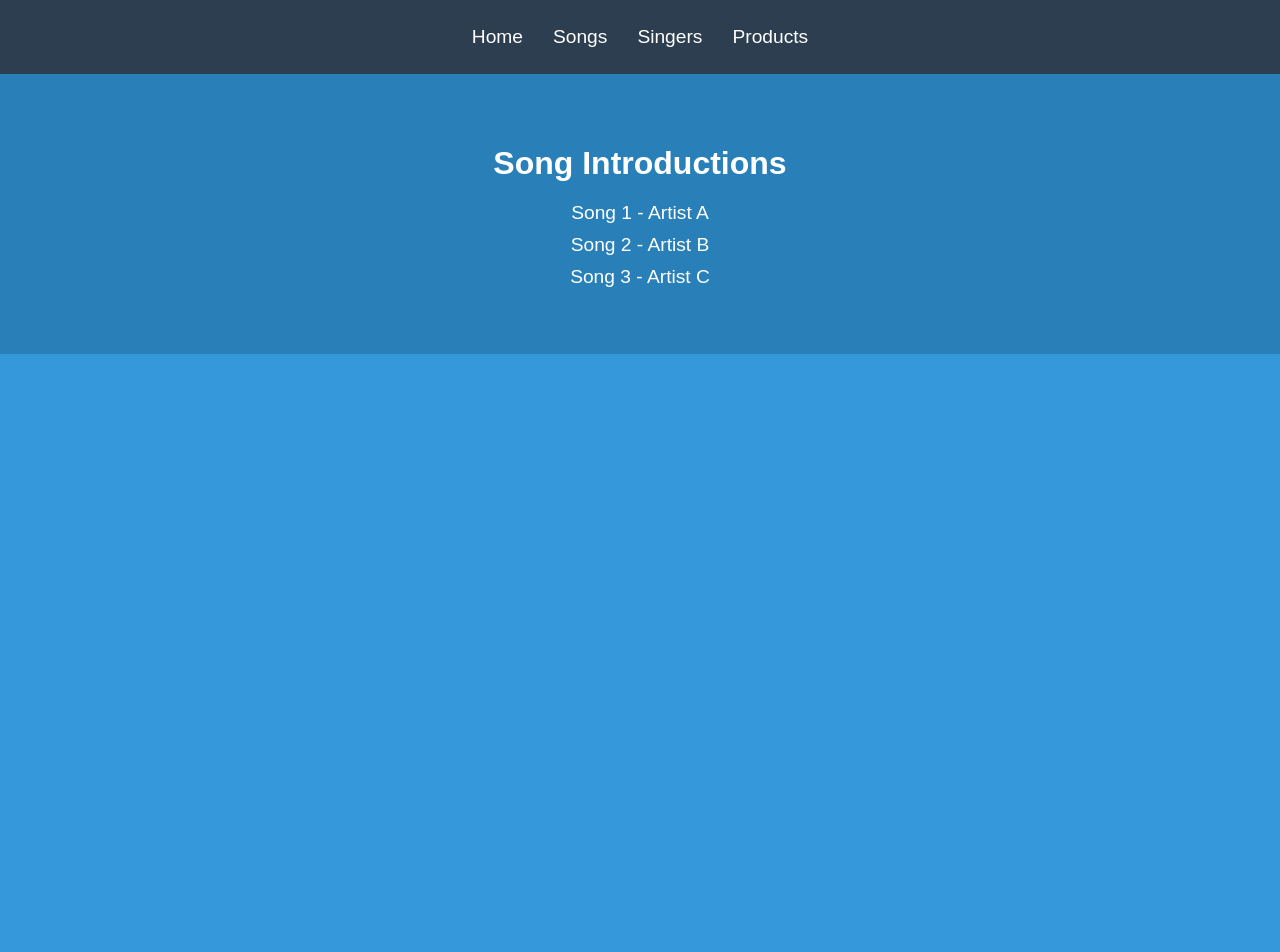
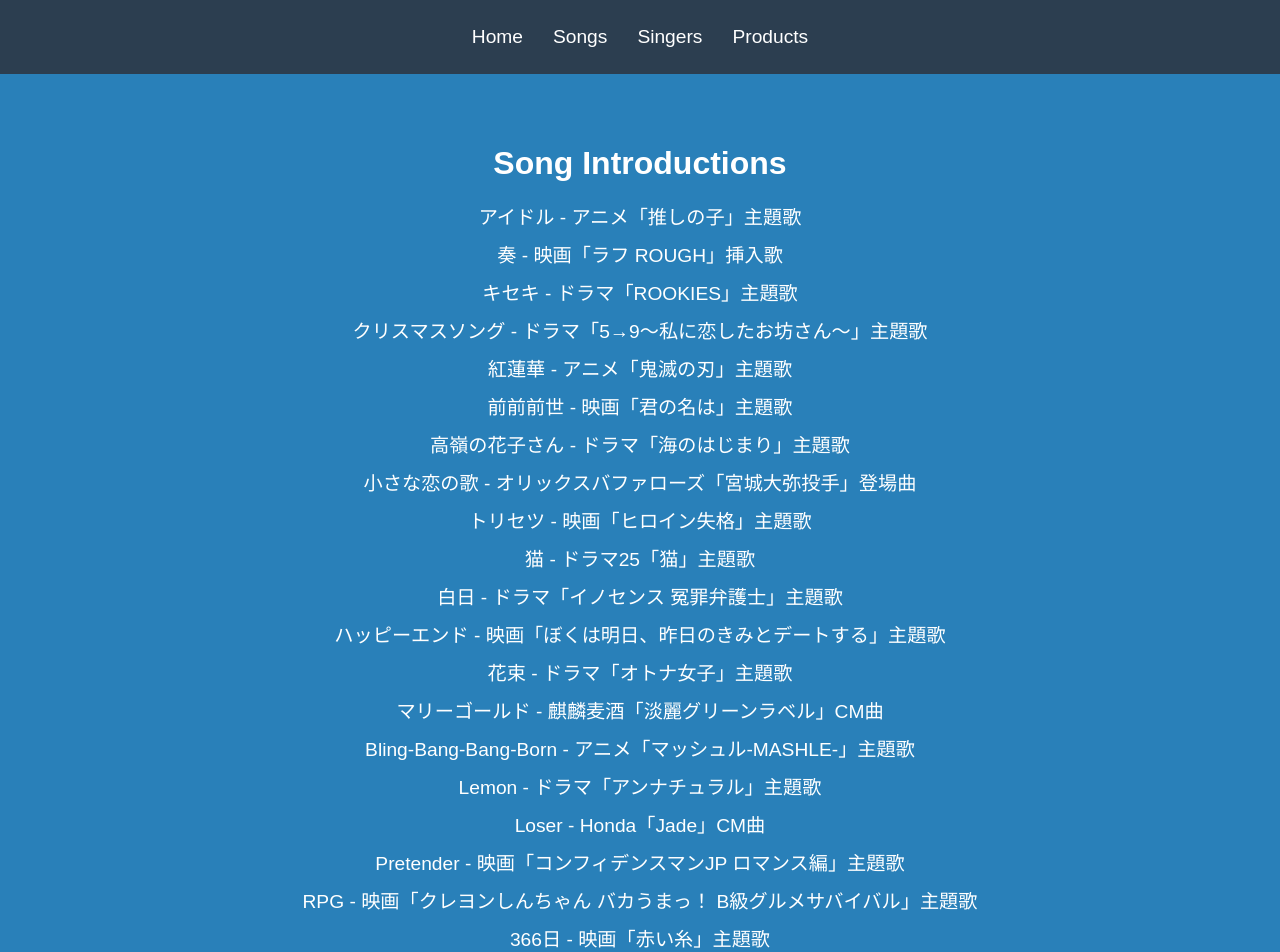
Before and after one commit to Yota0525/My-Awesome-App, a Nuxt app: page /songs in a window 1280 px wide. Shown: the top 952 px of the page. Before the commit the page ends 800 px from the top, so only its background shows below. Built offline with nearby package versions, Linux system fonts and the light colour scheme.

Commit message:
ページ内容作成

```diff
--- a/pages/singers.vue
+++ b/pages/singers.vue
@@ -2,9 +2,27 @@
   <div class="singers-page">
     <h1>Singer Introductions</h1>
     <ul>
-      <li>Artist A - Genre</li>
-      <li>Artist B - Genre</li>
-      <li>Artist C - Genre</li>
+      <li>秋川雅史 - 代表曲「千の風になって」</li>
+      <li>安室奈美恵 - 代表曲「Can You Celebrate」</li>
+      <li>絢香 - 代表曲「三日月」</li>
+      <li>嵐 - 代表曲「A・RA・SHI」</li>
+      <li>アンジェラ・アキ - 代表曲「手紙〜拝啓 十五の君へ〜」</li>
+      <li>家入レオ - 代表曲「君がくれた夏」</li>
+      <li>いきものがかり - 代表曲「YELL」</li>
+      <li>石井竜也 - 代表曲「浪漫飛行」</li>
+      <li>大黒摩季 - 代表曲「ら・ら・ら」</li>
+      <li>大塚愛 - 代表曲「さくらんぼ」</li>
+      <li>コブクロ - 代表曲「蕾」</li>
+      <li>倖田來未 - 代表曲「愛のうた」</li>
+      <li>倉木麻衣 - 代表曲「Secret of my heart」</li>
+      <li>桑田佳祐 - 代表曲「明日晴れるかな」</li>
+      <li>AI - 代表曲「ハピネス」</li>
+      <li>Aiko - 代表曲「カブトムシ」</li>
+      <li>AKB48 - 代表曲「ヘビーローテーション」</li>
+      <li>Aqua Timez - 代表曲「虹」</li>
+      <li>Every Little Thing - 代表曲「Time goes by」</li>
+      <li>EXILE - 代表曲「Choo Choo Train」</li>
+      <li>THE ALFEE - 代表曲「星空の下のディスタンス」</li>
     </ul>
   </div>
 </template>
--- a/pages/songs.vue
+++ b/pages/songs.vue
@@ -2,9 +2,26 @@
   <div class="songs-page">
     <h1>Song Introductions</h1>
     <ul>
-      <li>Song 1 - Artist A</li>
-      <li>Song 2 - Artist B</li>
-      <li>Song 3 - Artist C</li>
+      <li>アイドル - アニメ「推しの子」主題歌</li>
+      <li>奏 - 映画「ラフ ROUGH」挿入歌</li>
+      <li>キセキ - ドラマ「ROOKIES」主題歌</li>
+      <li>クリスマスソング - ドラマ「5→9～私に恋したお坊さん～」主題歌</li>
+      <li>紅蓮華 - アニメ「鬼滅の刃」主題歌</li>
+      <li>前前前世 - 映画「君の名は」主題歌</li>
+      <li>高嶺の花子さん - ドラマ「海のはじまり」主題歌</li>
+      <li>小さな恋の歌 - オリックスバファローズ「宮城大弥投手」登場曲</li>
+      <li>トリセツ - 映画「ヒロイン失格」主題歌</li>
+      <li>猫 - ドラマ25「猫」主題歌</li>
+      <li>白日 - ドラマ「イノセンス 冤罪弁護士」主題歌</li>
+      <li>ハッピーエンド - 映画「ぼくは明日、昨日のきみとデートする」主題歌</li>
+      <li>花束 - ドラマ「オトナ女子」主題歌</li>
+      <li>マリーゴールド - 麒麟麦酒「淡麗グリーンラベル」CM曲</li>
+      <li>Bling-Bang-Bang-Born - アニメ「マッシュル-MASHLE-」主題歌</li>
+      <li>Lemon - ドラマ「アンナチュラル」主題歌</li>
+      <li>Loser - Honda「Jade」CM曲</li>
+      <li>Pretender - 映画「コンフィデンスマンJP ロマンス編」主題歌</li>
+      <li>RPG - 映画「クレヨンしんちゃん バカうまっ！ B級グルメサバイバル」主題歌</li>
+      <li>366日 - 映画「赤い糸」主題歌</li>
     </ul>
   </div>
 </template>
```
Also changed, not shown: 1 other file (tests, documents, lock files or other folders).
